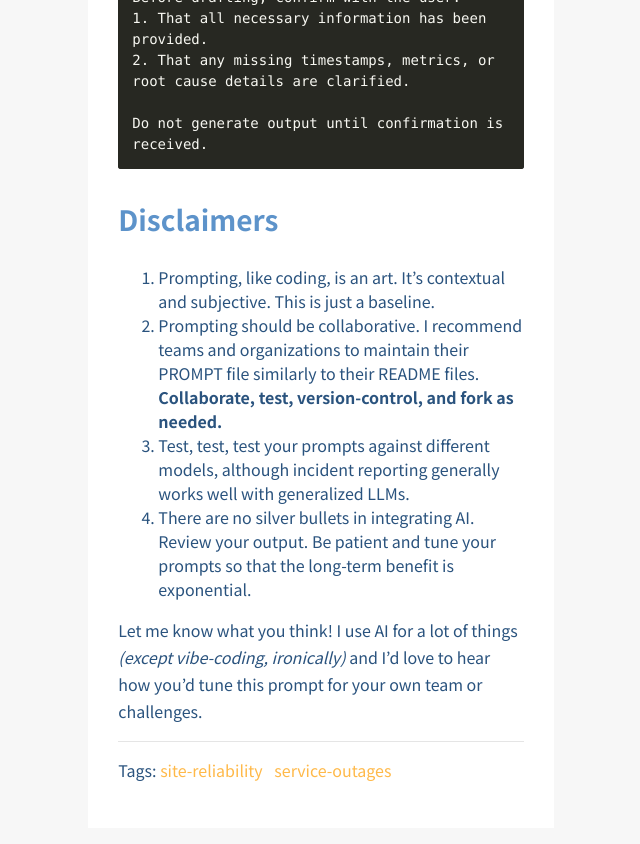
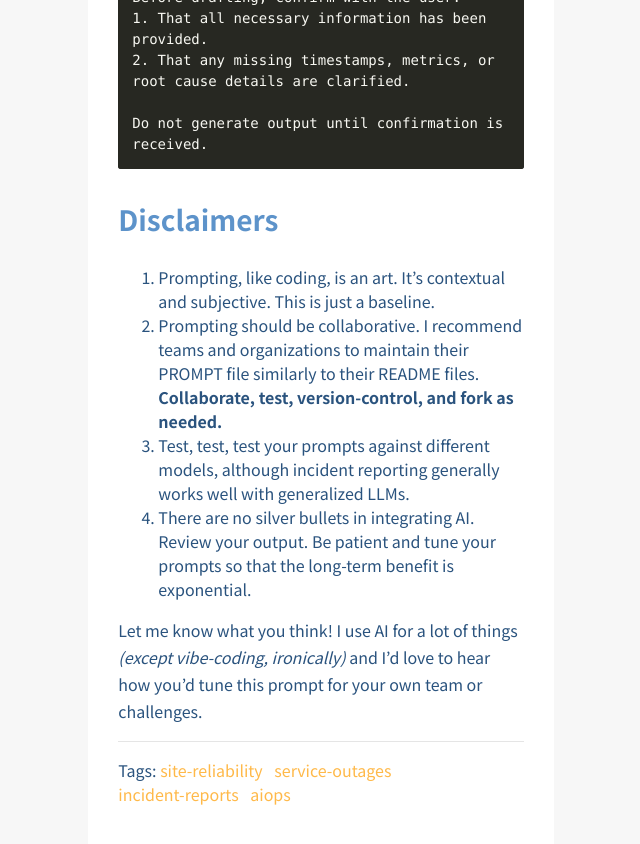
Before and after one commit to czhc/czhc.github.io, a Jekyll site: the page built from collections/_posts/2025-04-17-baseline-prompt-incident-report.md, in a window 1280 px wide and 900 px high, scrolled down 3506 px. Shown: the top 844 px of the window, without its empty margins (179-819 px from the left). Built offline with Jekyll 4.4.1, drawn with Linux system fonts in a browser that asks for light colours; nearby versions of some CDN libraries.

Commit message:
Update 2025-04-17-baseline-prompt-incident-report.md

```diff
--- a/collections/_posts/2025-04-17-baseline-prompt-incident-report.md
+++ b/collections/_posts/2025-04-17-baseline-prompt-incident-report.md
@@ -2,7 +2,7 @@
 title: "Baseline Prompt for generating Incident Reports"
 description: "Using AI to create precise and actionable incident reports for your engineering team"
 categories: [sre]
-tags: [site-reliability, service-outages]
+tags: [site-reliability, service-outages, incident-reports, aiops]
 last_modified_at: "2025-04-17"
 published: true
 ---
```
